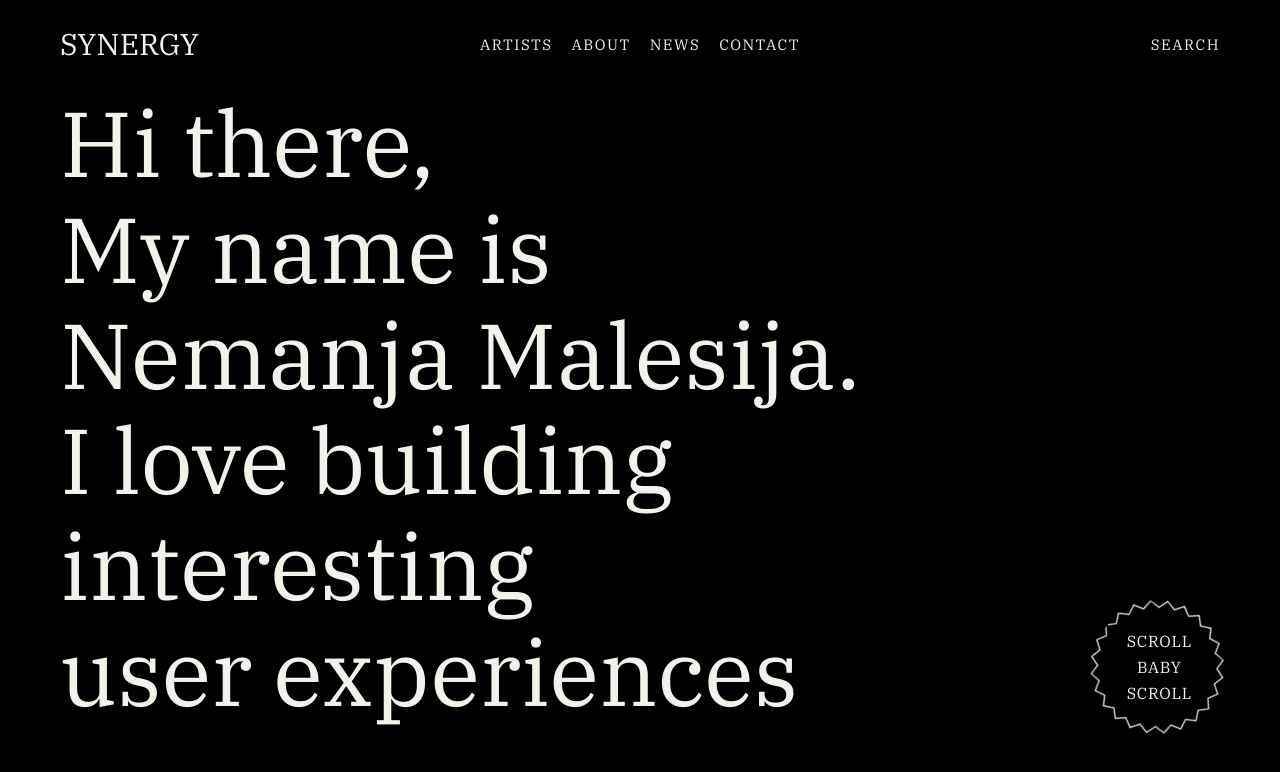
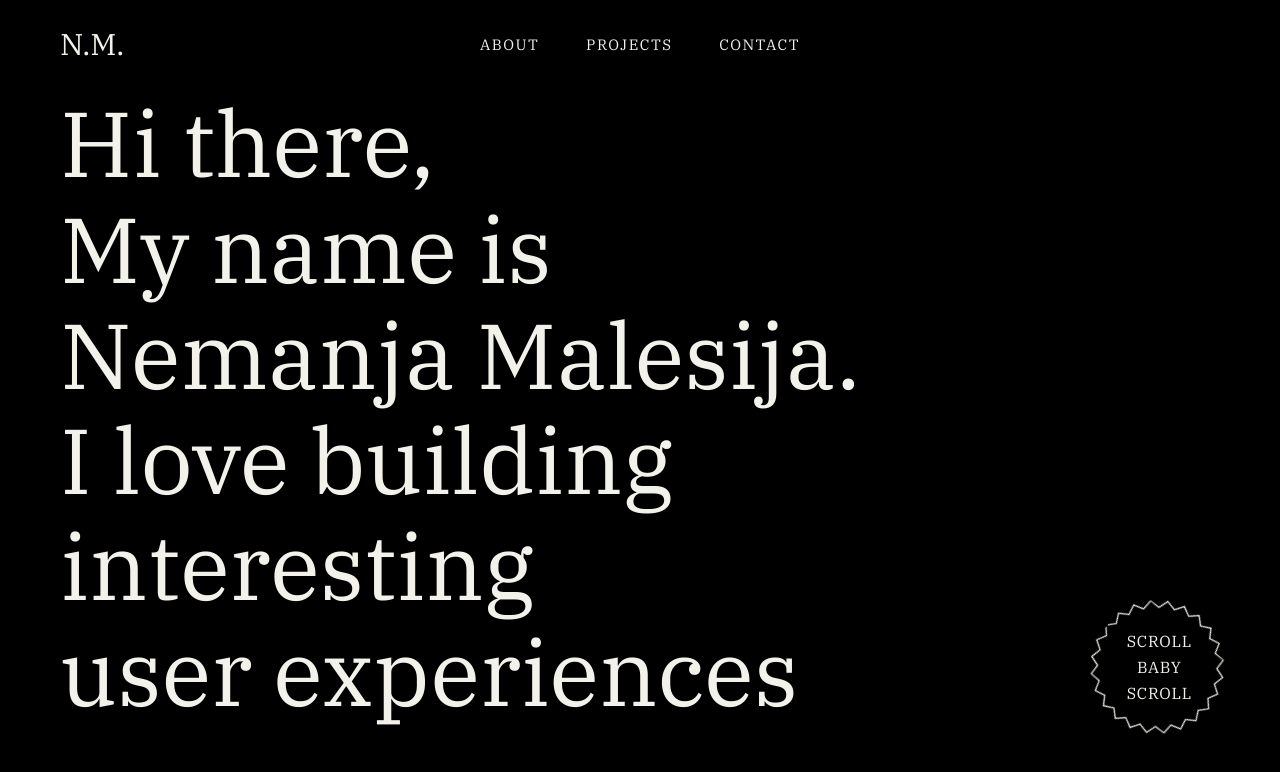
Before and after one commit to nemanjamalesija/portfolio-v2, a React (Vite) app: page / in a window 1280 px wide. Shown: the top 772 px of the page. Built offline with nearby package versions, Linux system fonts and the light colour scheme.

Commit message:
Clean nav

```diff
--- a/src/components/Nav.tsx
+++ b/src/components/Nav.tsx
@@ -10,20 +10,15 @@ const Nav = () => {
     >
       <div className='logo'>
         <h3 className='nav__logo text-5xl inline-block justify-self-start cursor-pointer'>
-          Synergy
+          N.M.
         </h3>
       </div>
       <ul className='nav__list flex justify-between items-center text-2xl cursor-pointer tracking-widest'>
-        <li className='nav__list--item'>Artists</li>
         <li className='nav__list--item'>About</li>
-        <li className='nav__list--item'>News</li>
+        <li className='nav__list--item'>Projects</li>
         <li className='nav__list--item'>Contact</li>
       </ul>
-      <div className='nav__search justify-self-end inline-block'>
-        <p className='nav__search-p text-2xl cursor-pointer tracking-widest'>
-          Search
-        </p>
-      </div>
+      <div className='nav__search justify-self-end inline-block'></div>
     </nav>
   );
 };
```
